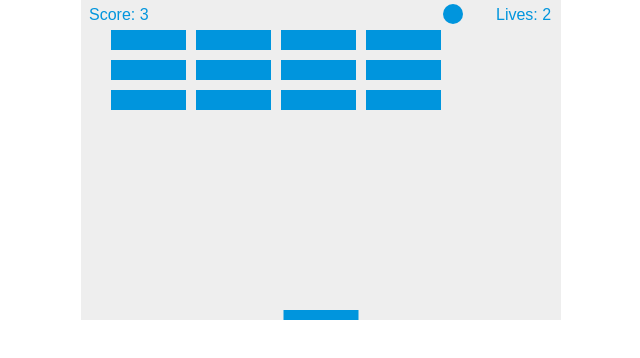
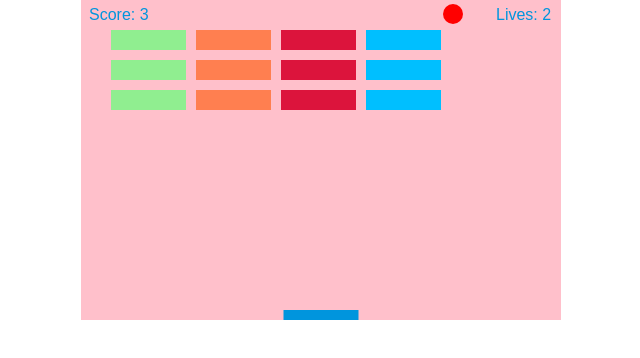
Before and after one commit to sicaramacuya/Breakout, a plain HTML site: page index.html in a window 1280 px wide. Shown: the whole page, without its empty margins (319-959 px from the left). Drawn offline with Linux system fonts and the light colour scheme.

Commit message:
style(colors): change colors of bricks and ball

```diff
--- a/index.html
+++ b/index.html
@@ -28,6 +28,9 @@
     let brickPadding = 10;
     let brickOffsetTop = 30;
     let brickOffsetLeft = 30;
+    let backGroundColor = ["Teal", "GreenYellow", "LightSalmon", "Teal", "GreenYellow", "LightSalmon"];
+    let columnBrickColor = ["LightGreen", "Coral", "Crimson", "DeepSkyBlue", "Gold"]
+    let backgroundColorRectWidth = canvas.width / 6
 
     var x = canvas.width / 2;
     var y = canvas.height - 30;
@@ -110,7 +113,7 @@
     function drawBall() {
         ctx.beginPath();
         ctx.arc(x, y, ballRadius, 0, Math.PI*2);
-        ctx.fillStyle = "#0095DD";
+        ctx.fillStyle = "Red";
         ctx.fill();
         ctx.closePath();
     }
@@ -133,7 +136,7 @@
                     bricks[c][r].y = brickY;
                     ctx.beginPath();
                     ctx.rect(brickX, brickY, brickWidth, brickHeight);
-                    ctx.fillStyle = "#0095DD";
+                    ctx.fillStyle = columnBrickColor[c];
                     ctx.fill();
                     ctx.closePath();
                 }
@@ -141,8 +144,34 @@
         }
     }
 
+    function drawBackground() {
+        ctx.beginPath();
+        for (var c=0; c < 6; c++) {
+            ctx.rect(backgroundColorRectWidth * c, 0, backgroundColorRectWidth, canvas.height)
+            switch (c) {
+                case 0:
+                    ctx.fillStyle = "Teal";
+                case 1:
+                    ctx.fillStyle = "GreenYellow";
+                case 2:
+                    ctx.fillStyle = "LightSalmon";
+                case 3:
+                    ctx.fillStyle = "Teal";
+                case 4:
+                    ctx.fillStyle = "GreenYellow";
+                case 5:
+                    ctx.fillStyle = "Pink";
+                default:
+                    break
+            }
+        }
+        ctx.fill();
+        ctx.closePath();
+    }
+
     function draw() {
         ctx.clearRect(0, 0, canvas.width, canvas.height);
+        drawBackground();
         drawBricks();
         drawBall();
         drawPaddle();
@@ -195,7 +224,6 @@
         requestAnimationFrame(draw)
     }
 
-
     draw()
 
 </script>
```
